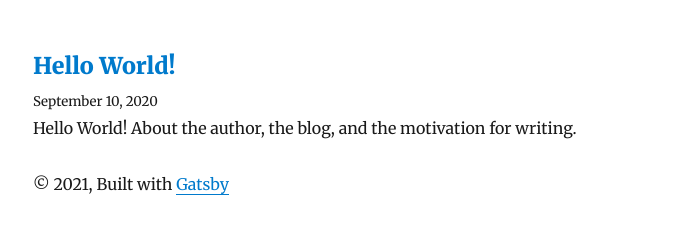
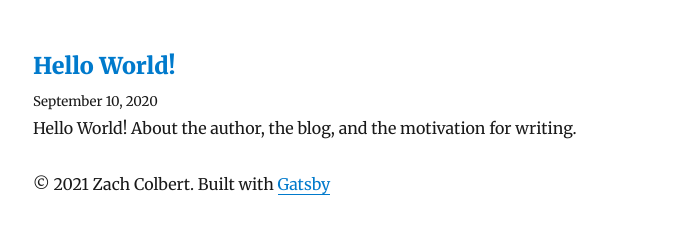
Before and after one commit to colbertz2/web-blog, a Gatsby site: page / in a window 1280 px wide. Shown: the part 772-1006 px from the top of the page, without its empty margins (292-983 px from the left). Built offline with nearby package versions, Linux system fonts and the light colour scheme; Gatsby itself is replaced by a stand-in of ours; some packages are replaced by stand-ins of ours.

Commit message:
Wrap footer text in a div so we can add additional elements in the future

```diff
--- a/src/components/layout.js
+++ b/src/components/layout.js
@@ -59,9 +59,11 @@ const Layout = ({ location, title, children }) => {
       <header>{header}</header>
       <main>{children}</main>
       <footer>
-        © {new Date().getFullYear()}, Built with
+        <div>
+          © {new Date().getFullYear()} Zach Colbert. Built with
         {` `}
-        <a href="https://www.gatsbyjs.org">Gatsby</a>
+          <a href="https://www.gatsbyjs.org">Gatsby</a>
+        </div>
       </footer>
     </div>
   )
```
